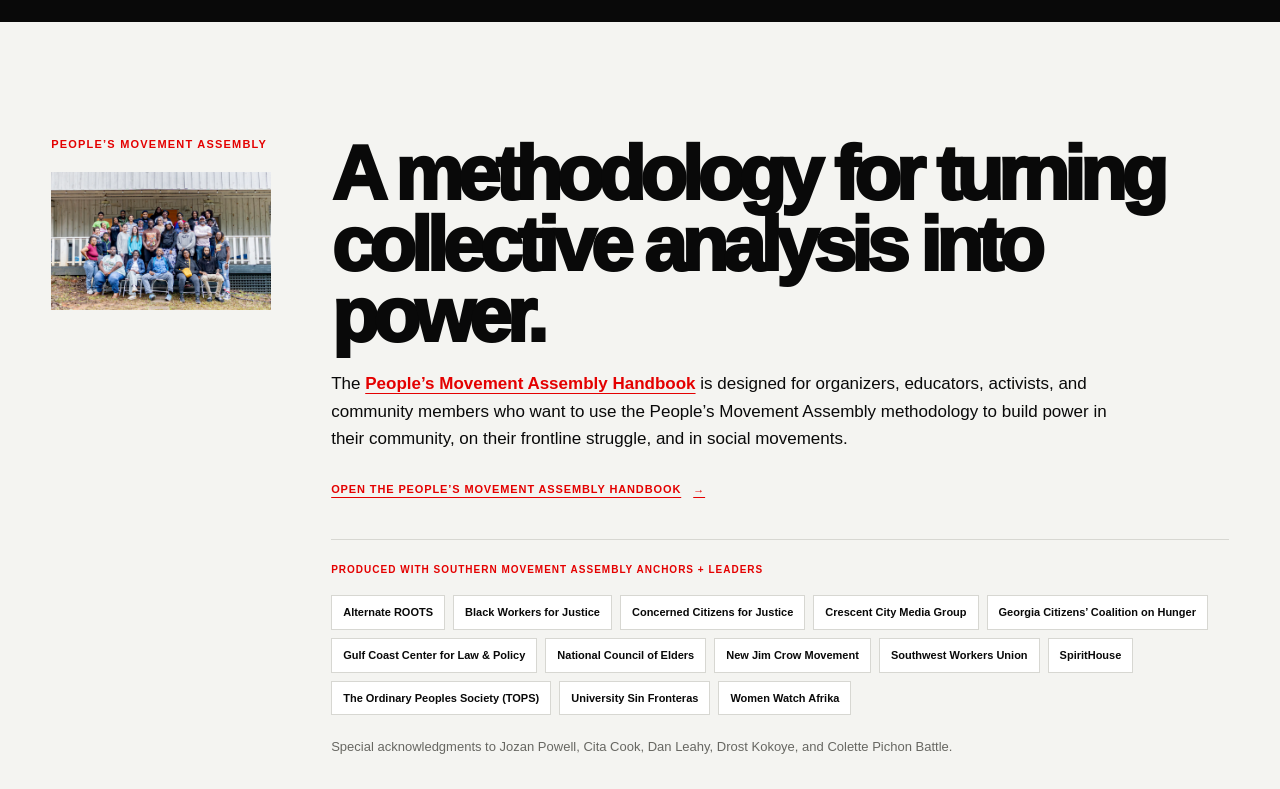
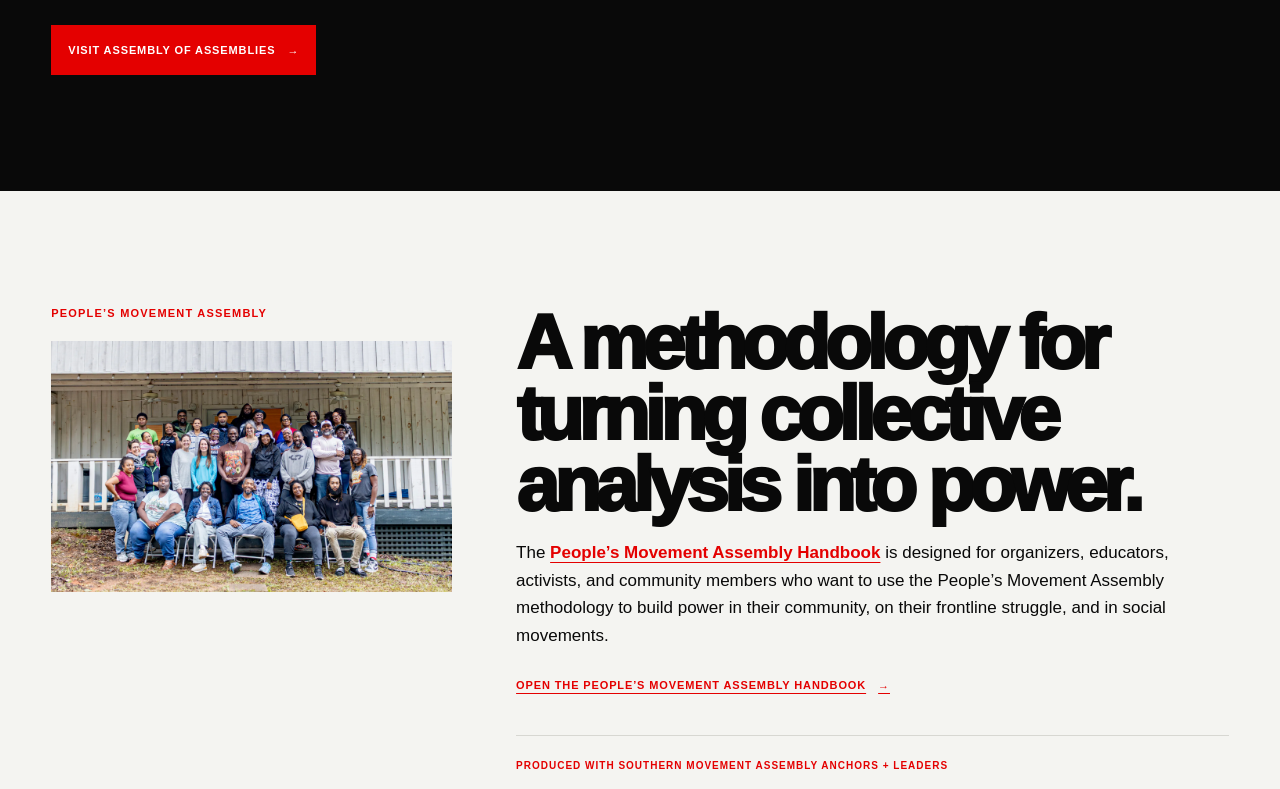
Before and after one commit to SolSabaliEnt/project-south-website, a Next.js app: page /initiatives/southern-organizing in a window 1280 px wide. Shown: the part 2220-3009 px from the top of the page. Built offline with nearby package versions, Linux system fonts and the light colour scheme.

Commit message:
Increase Southern Organizing media presence

```diff
--- a/src/app/initiatives/southern-organizing/page.module.css
+++ b/src/app/initiatives/southern-organizing/page.module.css
@@ -64,19 +64,19 @@
 .twoColumn,
 .darkGrid {
   display: grid;
-  grid-template-columns: minmax(250px, 0.52fr) minmax(0, 1.48fr);
+  grid-template-columns: minmax(360px, 0.78fr) minmax(0, 1.22fr);
   gap: 64px;
   align-items: start;
 }
 
 .darkGrid {
-  grid-template-columns: minmax(0, 1.18fr) minmax(320px, 0.82fr);
+  grid-template-columns: minmax(0, 1.08fr) minmax(400px, 0.92fr);
 }
 
 .labelGrid {
   display: grid;
-  grid-template-columns: 220px 1fr;
-  gap: 60px;
+  grid-template-columns: minmax(340px, 0.72fr) minmax(0, 1.28fr);
+  gap: 64px;
   align-items: start;
 }
 
@@ -259,6 +259,19 @@
   line-height: 1.5;
 }
 
+@media (max-width: 1100px) {
+  .twoColumn,
+  .labelGrid {
+    grid-template-columns: minmax(300px, 0.8fr) minmax(0, 1.2fr);
+    gap: 42px;
+  }
+
+  .darkGrid {
+    grid-template-columns: minmax(0, 1.05fr) minmax(340px, 0.95fr);
+    gap: 42px;
+  }
+}
+
 @media (max-width: 820px) {
   .intro {
     padding: 64px 0 72px;
```
